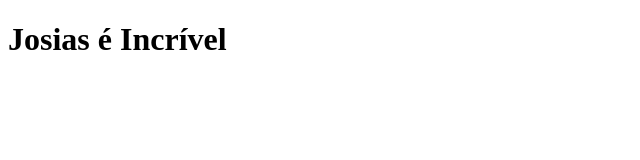
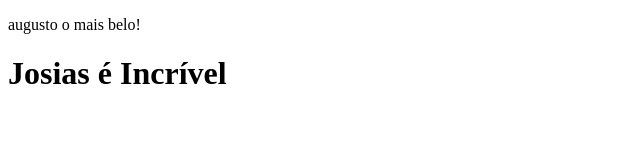
Before and after one commit to AdryanGTR/AulaSenai, a plain HTML site: page index.html in a window 1280 px wide. Shown: the whole page, without its empty margins (0-640 px from the left). Drawn offline with Linux system fonts and the light colour scheme.

Commit message:
Update index.html

```diff
--- a/index.html
+++ b/index.html
@@ -4,6 +4,7 @@
     <meta charset="UTF-8">
     <meta name="viewport" content="width=device-width, initial-scale=1.0">
     <title>Josias O BOM</title>
+    <p> augusto o mais belo!</p>
 </head>
 <body>
     <h1>Josias é Incrível</h1>
```
